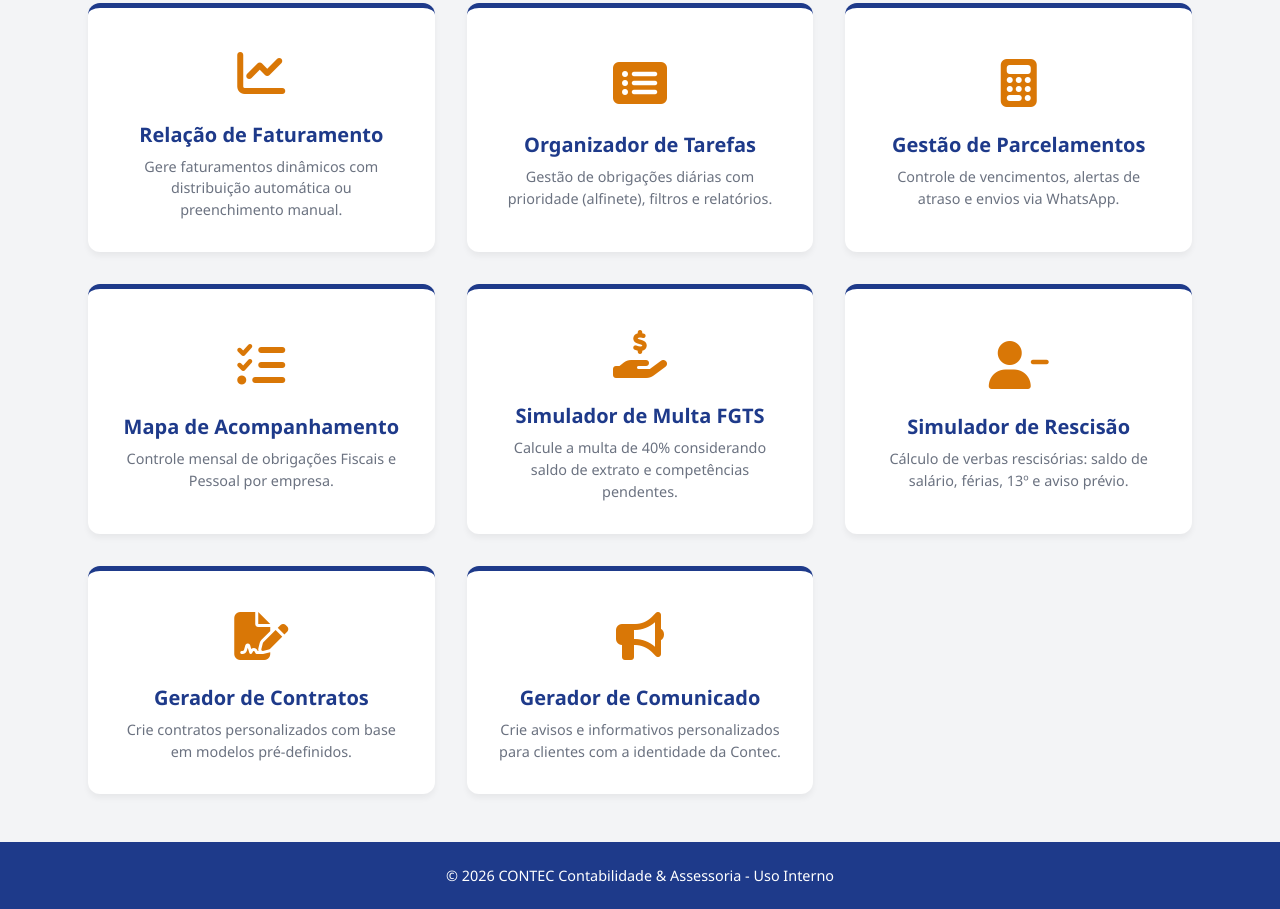
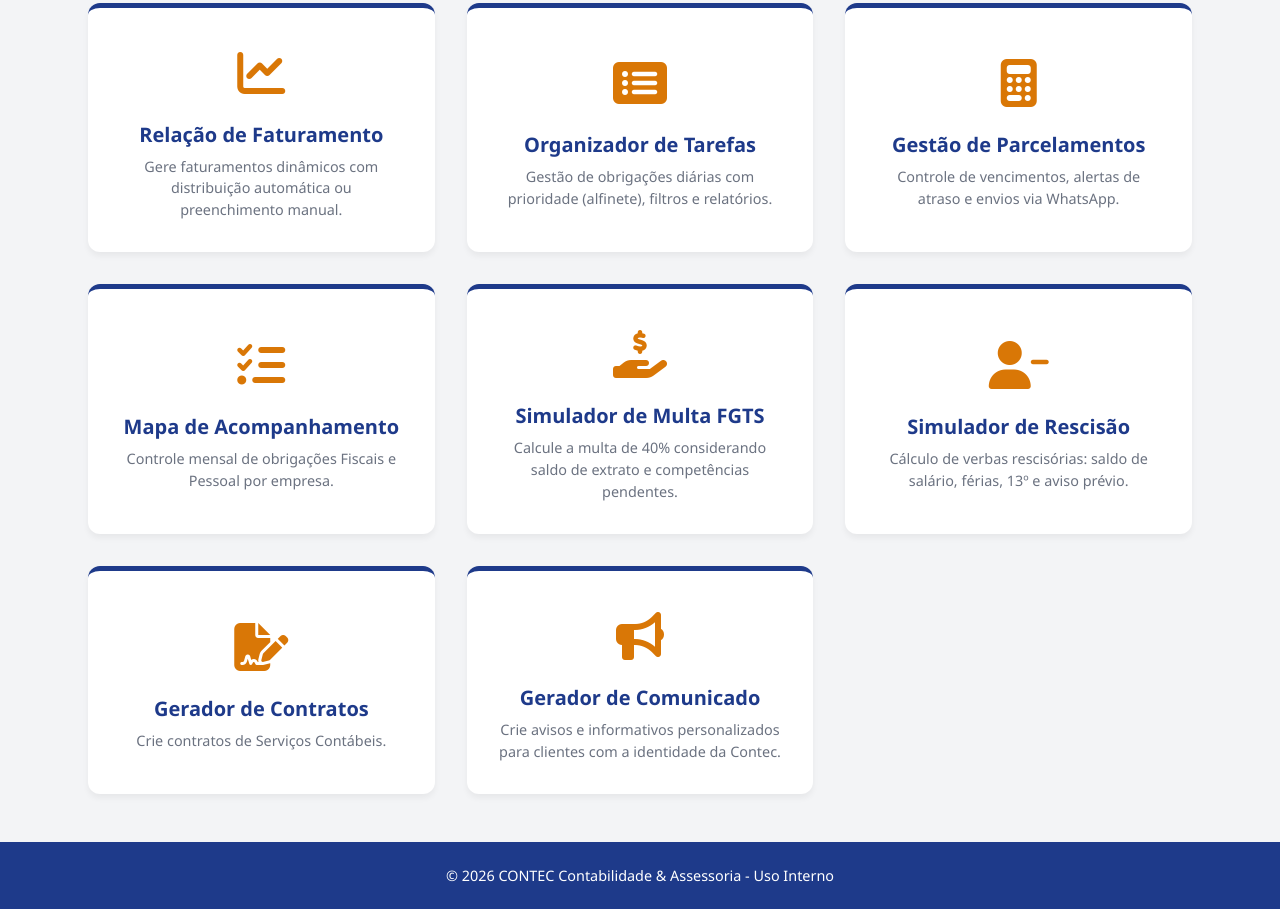
Before and after one commit to monicathayanne/portal-contec, a plain HTML site: page index.html in a window 1280 px wide. Shown: the part 590-1499 px from the top of the page. Drawn offline with Linux system fonts and the light colour scheme.

Commit message:
Adicionando prévia do codigo do gerador de contratos de serviços

```diff
--- a/index.html
+++ b/index.html
@@ -197,10 +197,10 @@
                 <p>Cálculo de verbas rescisórias: saldo de salário, férias, 13º e aviso prévio.</p>
             </a>
 
-             <a href="https://monicathayanne.github.io/gerador-contratos/" class="card">
+             <a href="https://monicathayanne.github.io/gerador-contratos-servicos/" class="card">
                 <div class="icon"><i class="fa-solid fa-file-signature"></i></div>
                 <h2>Gerador de Contratos</h2>
-                <p>Crie contratos personalizados com base em modelos pré-definidos.</p>
+                <p>Crie contratos de Serviços Contábeis.</p>
             </a>
 
             <a href="https://monicathayanne.github.io/gerador-comunicado/" class="card">
```
